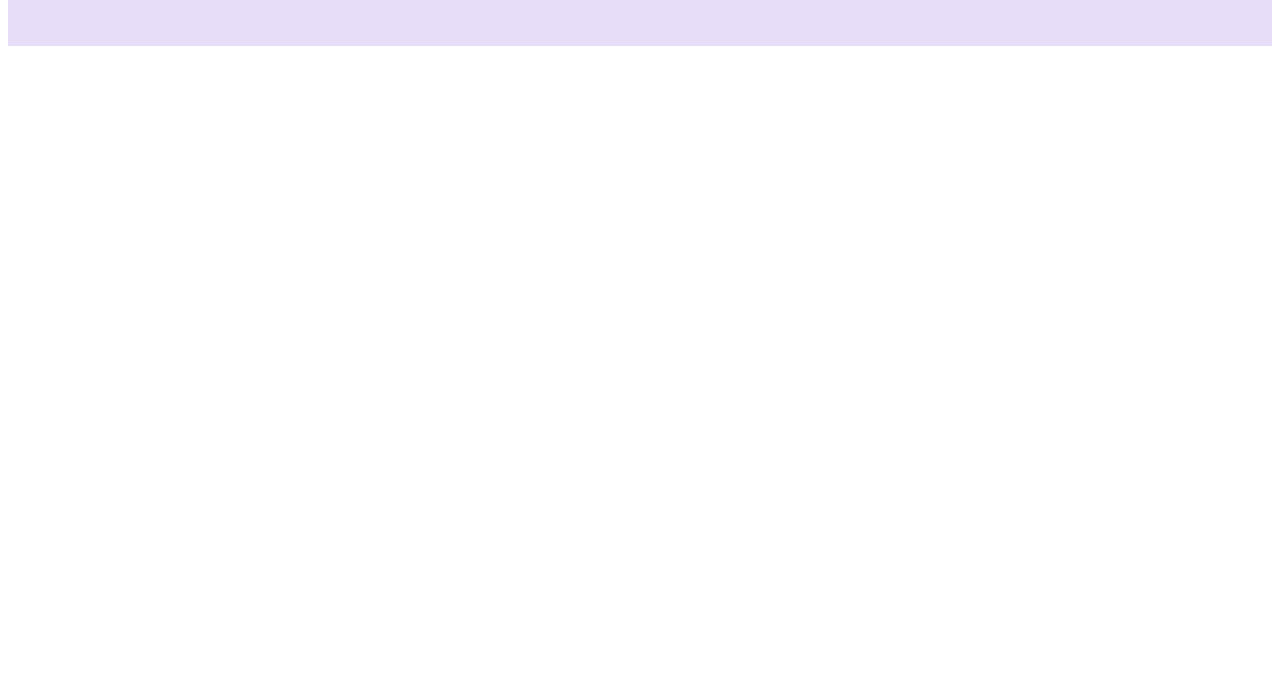
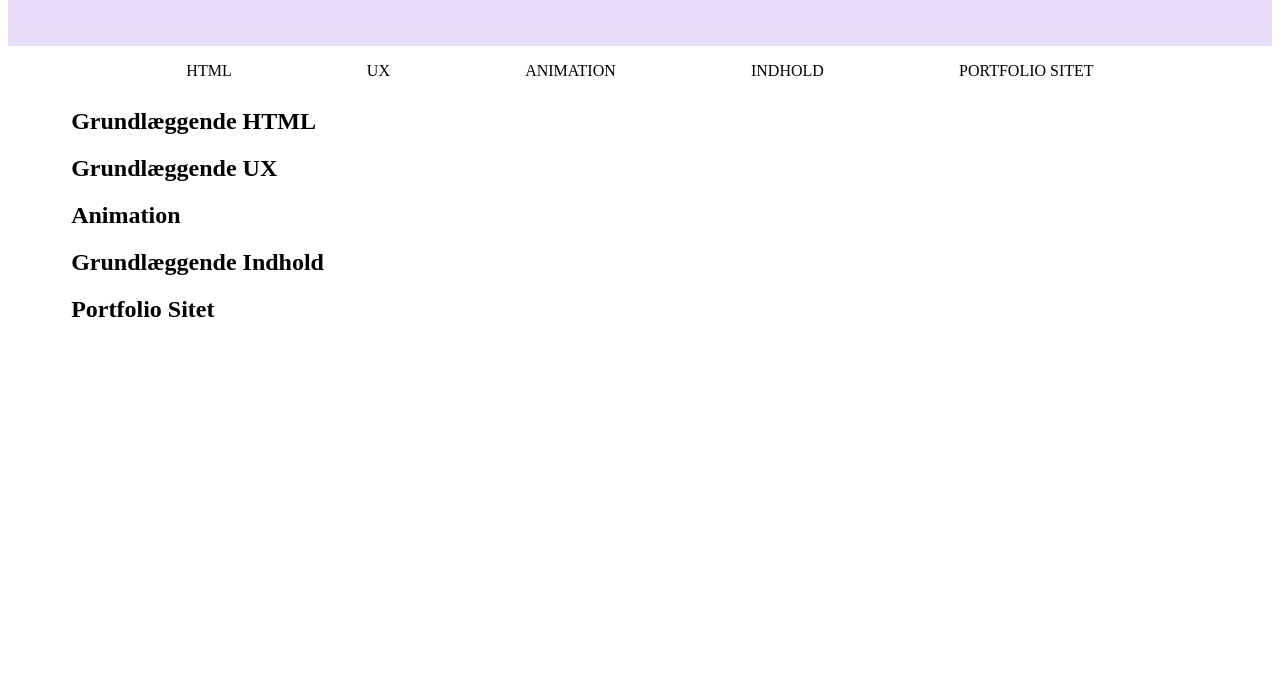
Before and after one commit to Mattykea/portfolio, a plain HTML site: page portfolio.html in a window 1280 px wide. Shown: the part 112-800 px from the top of the page. Drawn offline with Linux system fonts and the light colour scheme.

Commit message:
portoflio skelet

```diff
--- /dev/null
+++ b/portfolio.css
@@ -0,0 +1,16 @@
+.links {
+  display: flex;
+  flex-flow: wrap;
+  gap: 20px;
+  list-style: none;
+  padding: 0%;
+  padding-bottom: 8px;
+  overflow-x: auto;
+  justify-content: space-evenly;
+}
+
+.links a {
+  list-style: none;
+  text-decoration: none;
+  color: black;
+}
--- a/portfolio.html
+++ b/portfolio.html
@@ -5,12 +5,13 @@
     <meta http-equiv="X-UA-Compatible" content="IE=edge" />
     <meta name="viewport" content="width=device-width, initial-scale=1.0" />
     <link rel="stylesheet" href="style.css" />
+    <link rel="stylesheet" href="portfolio.css" />
     <title>Portfolio</title>
   </head>
   <body>
     <header class="banner">
       <div class="logo">
-        <a href="index.html">SKRVR</a>
+        <a href="index.html">MSE</a>
       </div>
 
       <button class="toggle-btn">☰</button>
@@ -22,6 +23,22 @@
         </ul>
       </nav>
     </header>
+    <main>
+      <ul class="links">
+        <li><a href="#first_section">HTML</a></li>
+        <li><a href="#second_section">UX</a></li>
+        <li><a href="#third_section">ANIMATION</a></li>
+        <li><a href="#fourth_section">INDHOLD</a></li>
+        <li><a href="#fifth_section">PORTFOLIO SITET</a></li>
+      </ul>
+
+      <section id="first_section"><h2>Grundlæggende HTML</h2></section>
+      <section id="second_section"><h2>Grundlæggende UX</h2></section>
+      <section id="third_section"><h2>Animation</h2></section>
+      <section id="fourth_section"><h2>Grundlæggende Indhold</h2></section>
+      <section id="fifth_section"><h2>Portfolio Sitet</h2></section>
+    </main>
+
     <script src="index.js"></script>
   </body>
 </html>
--- a/style.css
+++ b/style.css
@@ -1,3 +1,7 @@
+main {
+  margin-inline: 5%;
+}
+
 /* header */
 .banner {
   background: #5000ca22;
```
Also changed, not shown: index.html (+1 -2 lines), om_mig.html (+1 -1 lines).
